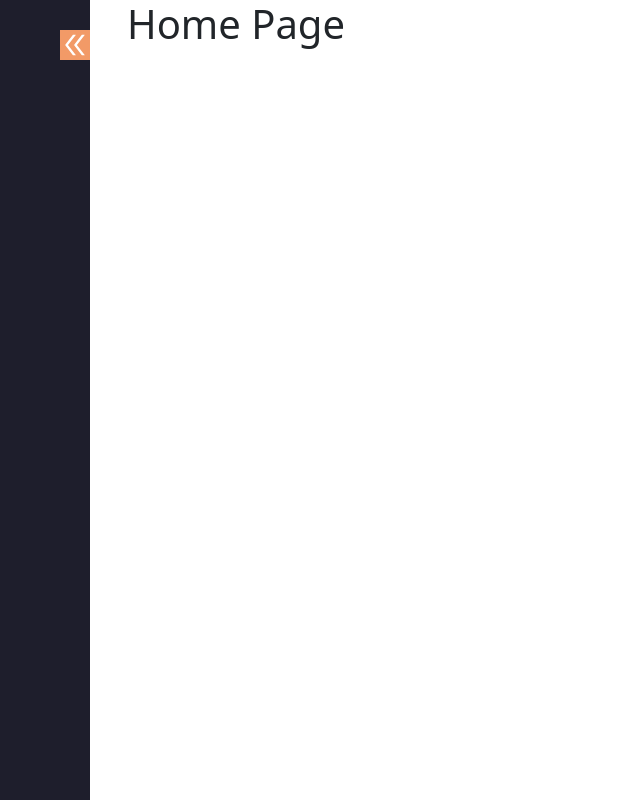
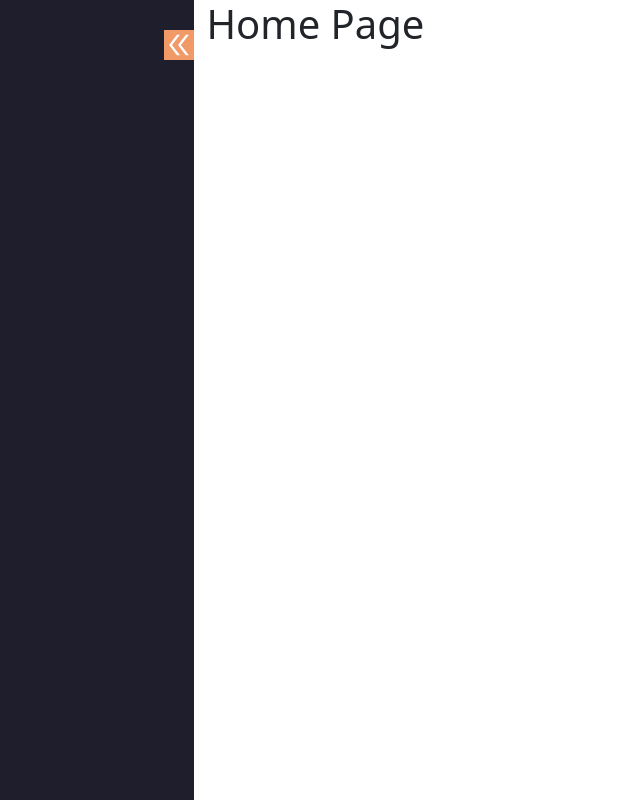
Before and after one commit to Haris-Mohanty/PortFolio2, a React (Create React App) app in the folder client/: page / in a window 1280 px wide. Shown: the whole page, without its empty margins (0-640 px from the left). Built offline with nearby package versions, Linux system fonts and the light colour scheme.

Commit message:
client- src- components- Layout- Layout.js- Change toggle icon code fixed.

```diff
--- a/client/src/components/Layout/Layout.js
+++ b/client/src/components/Layout/Layout.js
@@ -13,7 +13,7 @@ const Layout = () => {
   return (
     <>
       <div className="sidebar-section">
-        <div className="sidebar">
+        <div className={toggle ? "sidebar-toggle sidebar" : "sidebar"}>
           <div className="sidebar-toggle-icons">
             <p onClick={handleToggle}>
               {toggle ? (
--- a/client/src/components/Layout/layout.css
+++ b/client/src/components/Layout/layout.css
@@ -5,6 +5,11 @@
   height: 100vh;
   background-color: #1e1e2c;
   width: 90px;
+  transition: 0.8s;
+}
+.sidebar-toggle {
+  width: 230px;
+  transition: 0.7s;
 }
 .sidebar-toggle-icons {
   display: flex;
@@ -13,7 +18,7 @@
   cursor: pointer;
 }
 .sidebar-toggle-icons p svg {
-    background-color: #f29a67;
-    color: #fff;
-    margin-top: 30px;
+  background-color: #f29a67;
+  color: #fff;
+  margin-top: 30px;
 }
```
